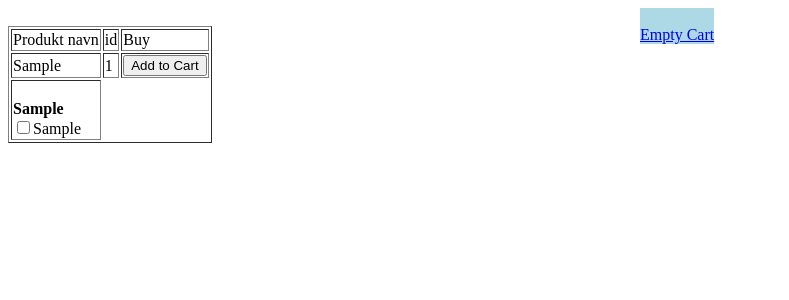
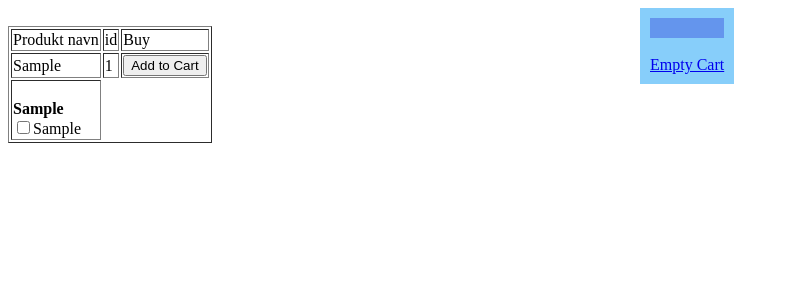
Before and after one commit to TerjeE/DragonSalt, a PHP site: page / in a window 1280 px wide. Shown: the top 300 px of the page, without its empty margins (0-789 px from the left). Run offline with PHP 8.4, Linux system fonts and the light colour scheme; the visitor is signed in with stand-in values (Sample User, id 1); tables that the repository leaves empty or names only in its code hold one stand-in row (values such as "Sample post"); data that the repository does not hold is empty.

Commit message:
La til styling i css filen for de nye div tagsene og laget unsorted list til itlbehøret <ul> <li>

```diff
--- a/handlekurv.php
+++ b/handlekurv.php
@@ -1,31 +1,40 @@
-<div class="shopping-cart">
+<div class="hk_frame">
 
     <?php
     $current_url = base64_encode("http://" . $_SERVER['HTTP_HOST'] . $_SERVER['REQUEST_URI']);
     if (isset($_SESSION["produkt"])) {
+        echo "<div class='hk_produktliste'>";
         foreach ($_SESSION["produkt"] as $produkt) {
+            echo "<div class='hk_produkt'>";
             echo "<b>";
             echo $produkt->navn . "<br>";
             echo "</b>";
+
             if (is_array($produkt->tilbehor)) {
-
-
-                echo htmlentities(" Tilbehør: ");
+                echo "<ul>";
+                //echo htmlentities(" Tilbehør: ");
                 foreach ($produkt->tilbehor as $tilbehor_id) {
+                    echo "<li>";
                     //echo $tilbehor_id;
 
                     $tilbehor_navn = mysqli_fetch_assoc(mysqli_query($con, "SELECT * FROM tilbehor WHERE tilbehor_id ='$tilbehor_id'"))['tilbehor_navn'];
                     echo $tilbehor_navn;
-                    echo "\t";
+
+                    echo "</li>";
                 }
-                echo "<br>";
+                echo "</ul>";
             } else {
+                echo "<ul>";
+                echo "<li>";
                 echo htmlentities("Uten tilbehør");
-                echo "<br>";
-
+                echo "</li>";
+                echo "</ul>";
             }
+            echo "</div>";
 
         }
+        echo "</div>";
+
         //Knapper
         echo "<br>";
         echo '<span class="empty-cart"><a href="cart_update.php?emptycart=1&return_url='.$current_url.'">Empty Cart</a></span>';
--- a/indexStyle.css
+++ b/indexStyle.css
@@ -1,8 +1,29 @@
-.shopping-cart {
+.hk_frame {
     color: black;
     position: absolute;
-    background-color: lightblue;
+    padding: 10px;
+    background-color: lightskyblue;
     left: 50%;
+}
+
+.hk_produktliste {
+    color: black;
+    padding: 10px;
+    background-color: cornflowerblue;
+}
+.hk_produkt {
+    color: black;
+    margin-top: 10px;
+    padding: 10px;
+    background-color: lightcyan;
+}
+
+.hk_produkt ul {
+    list-style-type: none;
+}
+.hk_produkt ul li {
+    background-color: dodgerblue;
+    margin-top: 10px;
 }
 
 .produkt {
```
